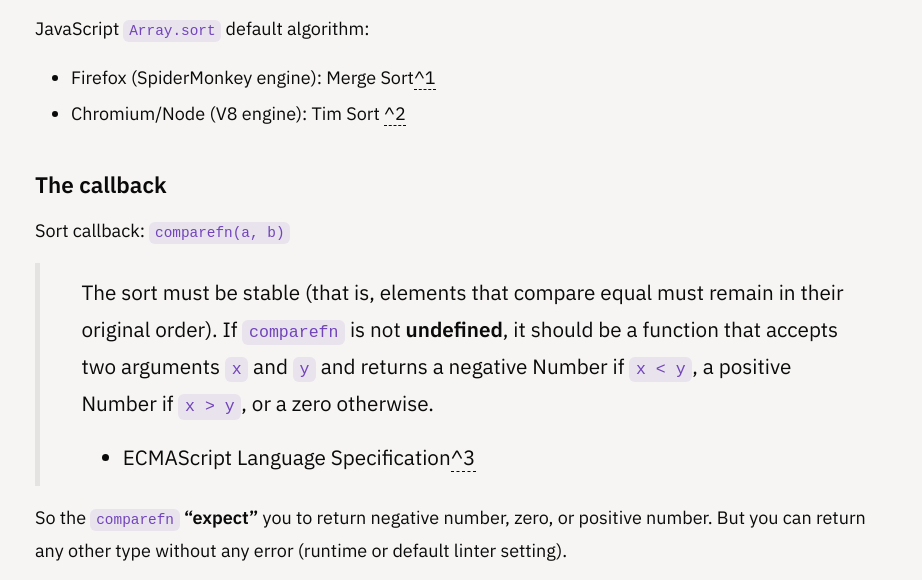
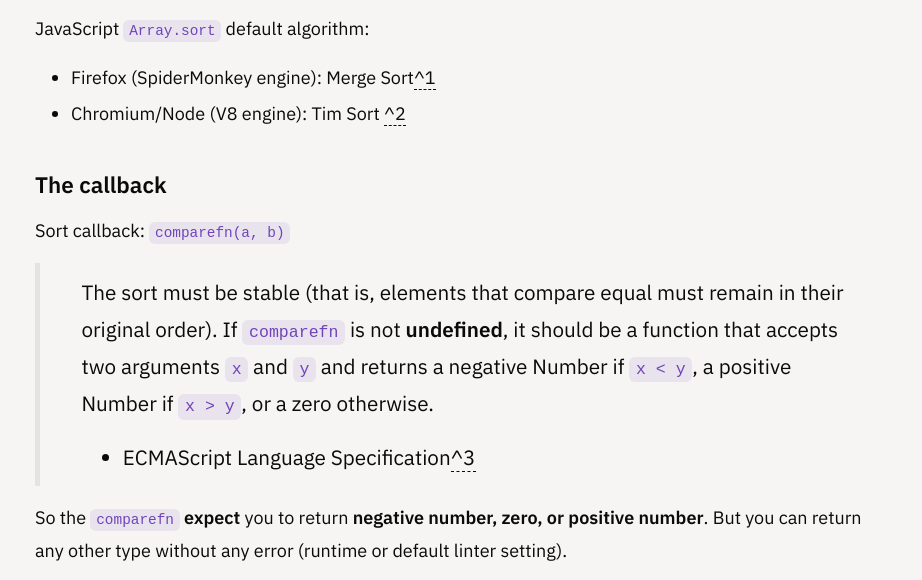
Before and after one commit to monodyle/blog, an Astro site: page /notes/230827-javascript-sort-callback in a window 1280 px wide. Shown: the part 211-791 px from the top of the page, without its empty margins (177-1099 px from the left). Built offline with nearby package versions, Linux system fonts and the light colour scheme; Astro itself is replaced by a stand-in of ours; a web font is replaced by a local one.

Commit message:
Adjust typo in JavaScript sort callback note

```diff
--- a/content/notes/230827-javascript-sort-callback.md
+++ b/content/notes/230827-javascript-sort-callback.md
@@ -25,7 +25,7 @@ Sort callback: `comparefn(a, b)`
 
 [^3]: https://tc39.es/ecma262/multipage/indexed-collections.html#sec-array.prototype.sort
 
-So the `comparefn` **"expect"** you to return negative number, zero, or positive number.
+So the `comparefn` **expect** you to return **negative number, zero, or positive number**.
 But you can return any other type without any error (runtime or default linter setting).
 
 Firefox and Chromium/Node have a difference arguments order (reversed):
```
